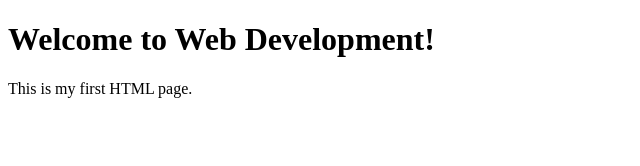
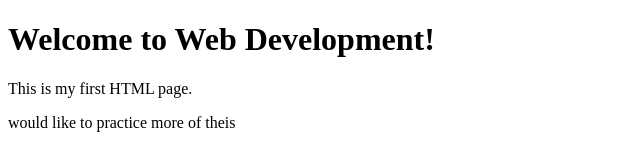
Before and after one commit to Nathan30302/web-dev-lab, a plain HTML site: page index.html in a window 1280 px wide. Shown: the whole page, without its empty margins (0-640 px from the left). Drawn offline with Linux system fonts and the light colour scheme.

Commit message:
I have added a paragraph in the html file

```diff
--- a/index.html
+++ b/index.html
@@ -9,5 +9,6 @@ initial-scale=1.0">
 <body>
 <h1>Welcome to Web Development!</h1>
 <p>This is my first HTML page.</p>
+<p>would like to practice more of theis</p>
 </body>
 </html>
```
Also changed, not shown: hello.txt.
